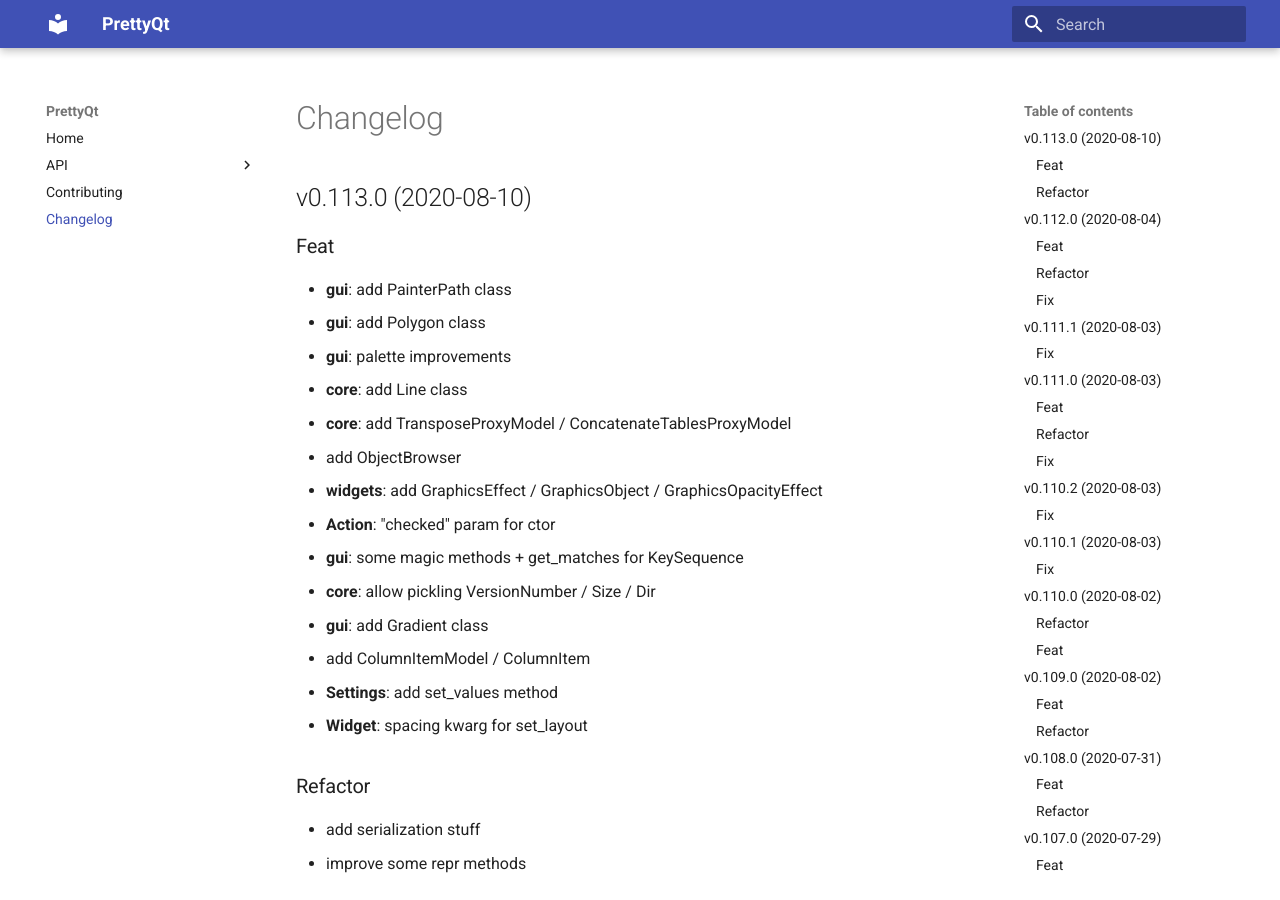
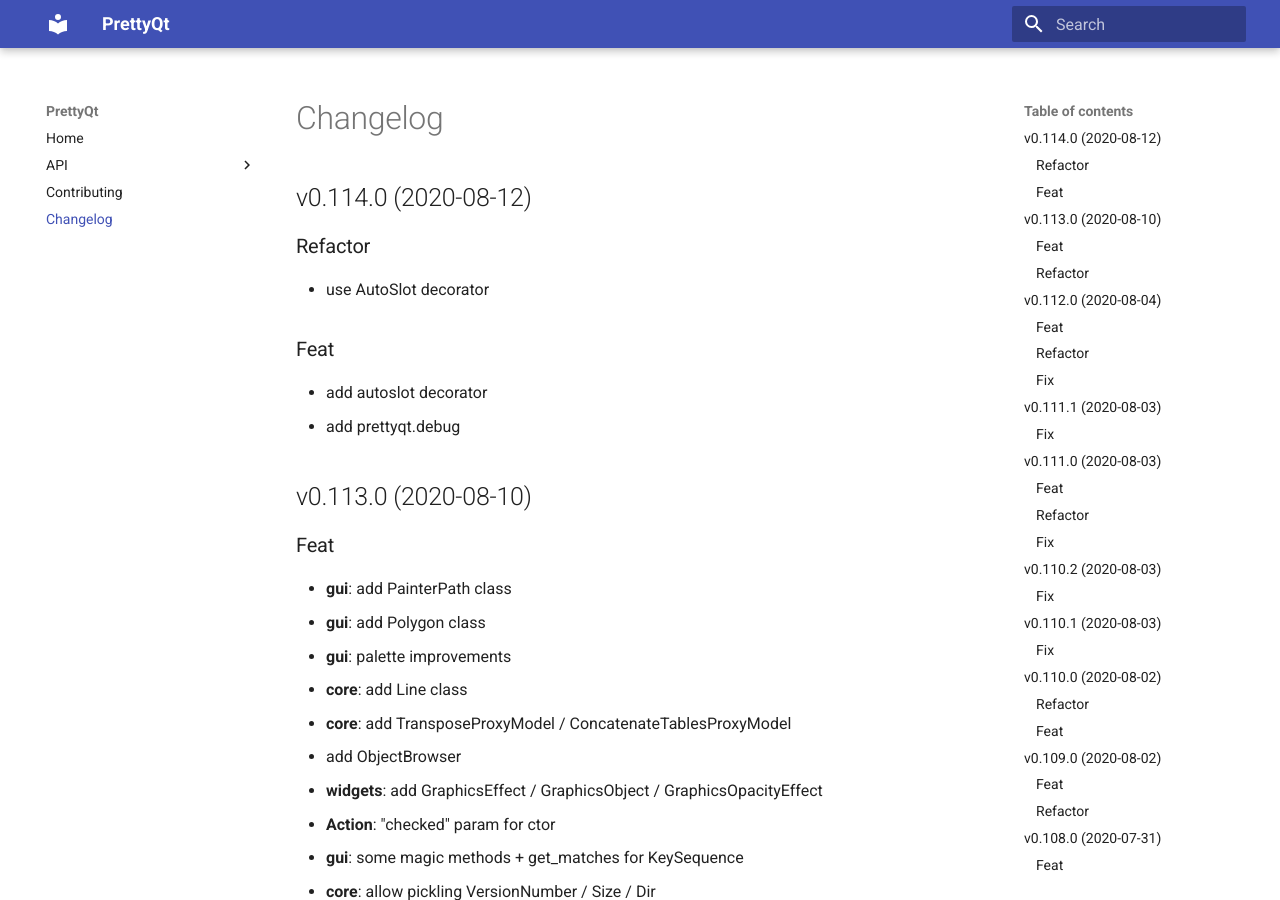
Before and after one commit to phil65/PrettyQt, an MkDocs documentation site: the page built from docs/changelog.md, in a window 1280 px wide and 900 px high. Built offline with MkDocs 1.6.1 and Material for MkDocs 9.7.7, drawn with Linux system fonts in a browser that asks for light colours.

Commit message:
bump: version 0.113.0 → 0.114.0

```diff
--- a/docs/changelog.md
+++ b/docs/changelog.md
@@ -1,3 +1,14 @@
+## v0.114.0 (2020-08-12)
+
+### Refactor
+
+- use AutoSlot decorator
+
+### Feat
+
+- add autoslot decorator
+- add prettyqt.debug
+
 ## v0.113.0 (2020-08-10)
 
 ### Feat
--- a/prettyqt/__init__.py
+++ b/prettyqt/__init__.py
@@ -4,7 +4,7 @@
 
 __author__ = """Philipp Temminghoff"""
 __email__ = "phil65@kodi.tv"
-__version__ = "0.113.0"
+__version__ = "0.114.0"
 
 
 def debug():
--- a/pyproject.toml
+++ b/pyproject.toml
@@ -1,6 +1,6 @@
 [tool.poetry]
 name = "PrettyQt"
-version = "0.113.0"
+version = "0.114.0"
 description = "A pythonic layer on top of qtpy"
 readme = 'docs/index.md'
 repository = "https://github.com/phil65/prettyqt"
@@ -127,7 +127,7 @@
 '''
 [tool.commitizen]
 name = "cz_conventional_commits"
-version = "0.113.0"
+version = "0.114.0"
 tag_format = "v$version"
 version_files = [
     "prettyqt/__init__.py:__version__",
--- a/setup.py
+++ b/setup.py
@@ -40,6 +40,6 @@
     packages=find_packages(),
     test_suite="tests",
     url="https://github.com/phil65/prettyqt",
-    version="0.113.0",
+    version="0.114.0",
     zip_safe=False,
 )
```
Also changed, not shown: CHANGELOG.md (+11 -0 lines).
